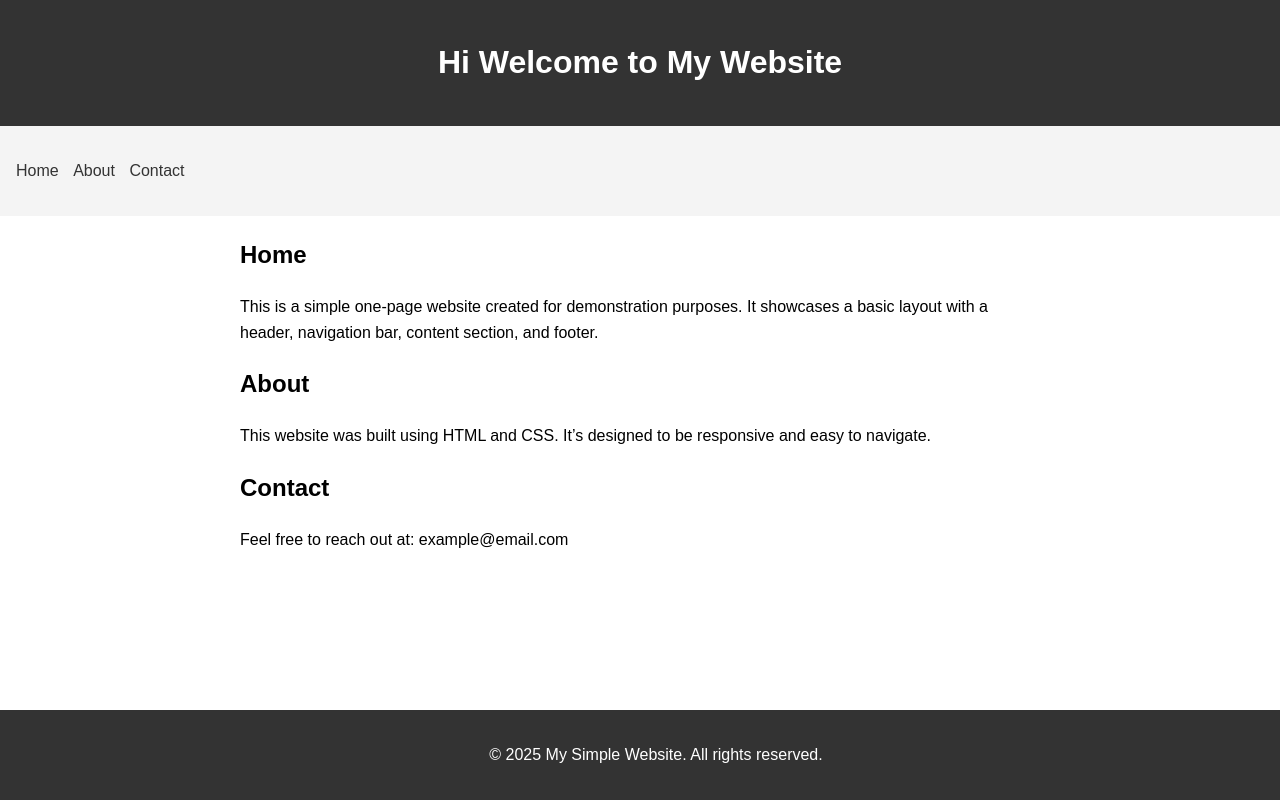
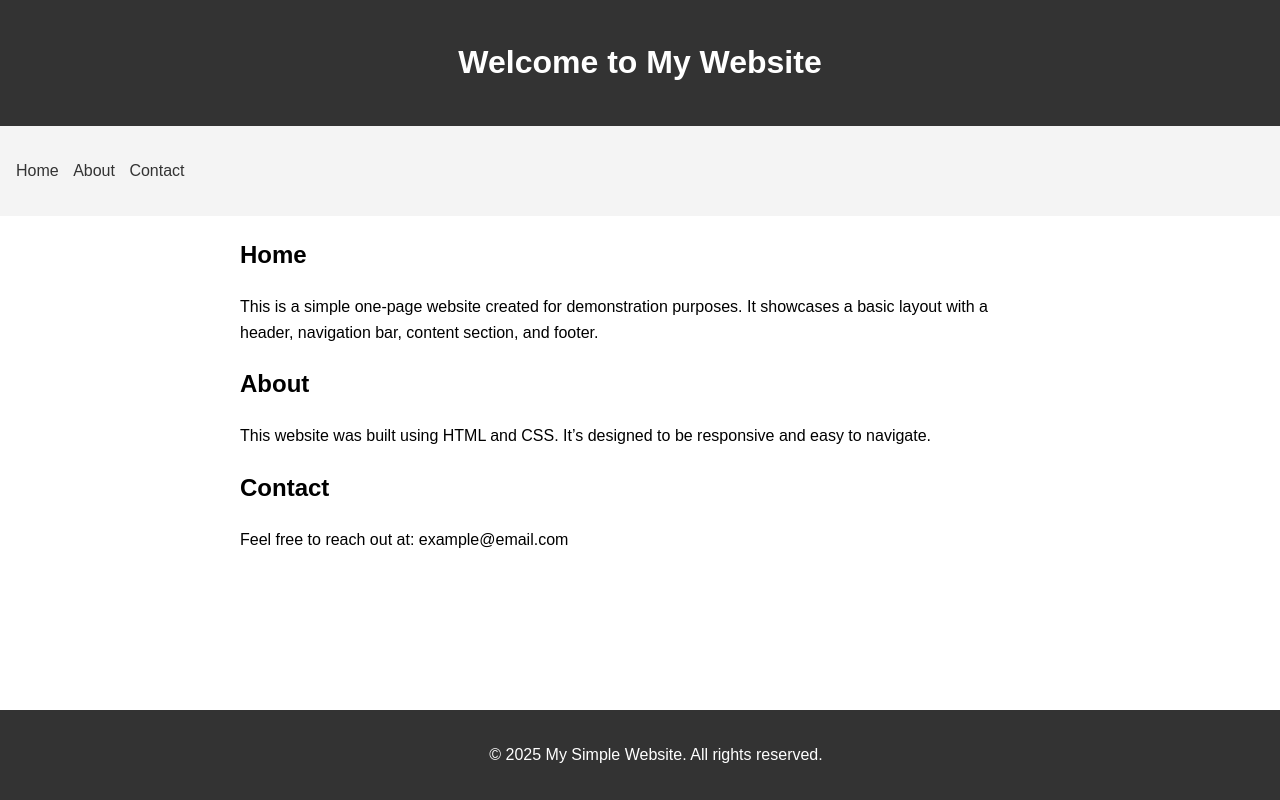
Before and after one commit to xi2481-santosh/my-web-app, a plain HTML site: page index.html in a window 1280 px wide. Drawn offline with Linux system fonts and the light colour scheme.

Commit message:
update jensk

```diff
--- a/index.html
+++ b/index.html
@@ -51,7 +51,7 @@
 </head>
 <body>
   <header>
-    <h1>Hi Welcome to My Website</h1>
+    <h1>Welcome to My Website</h1>
   </header>
   <nav>
     <ul>
```
